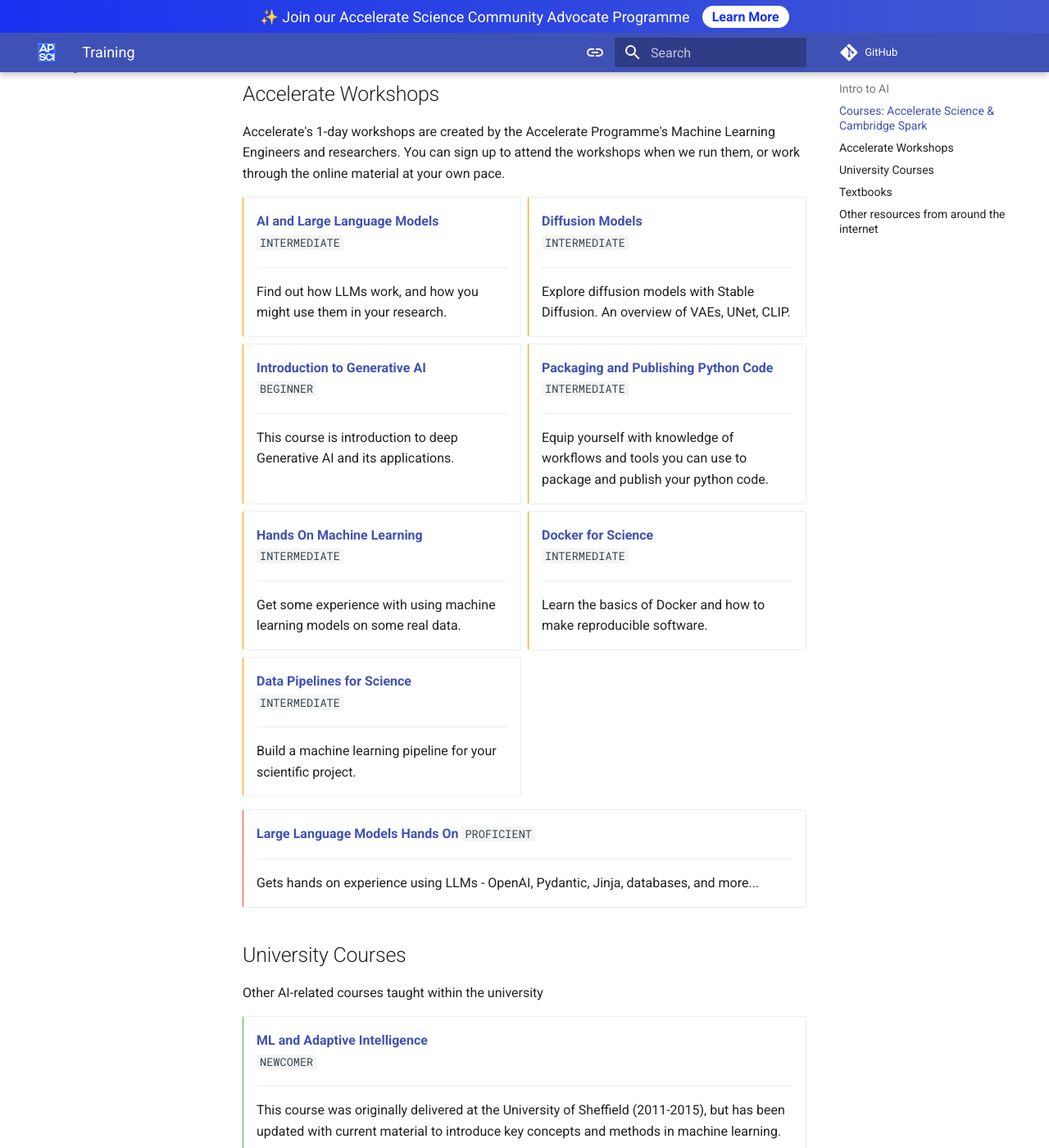
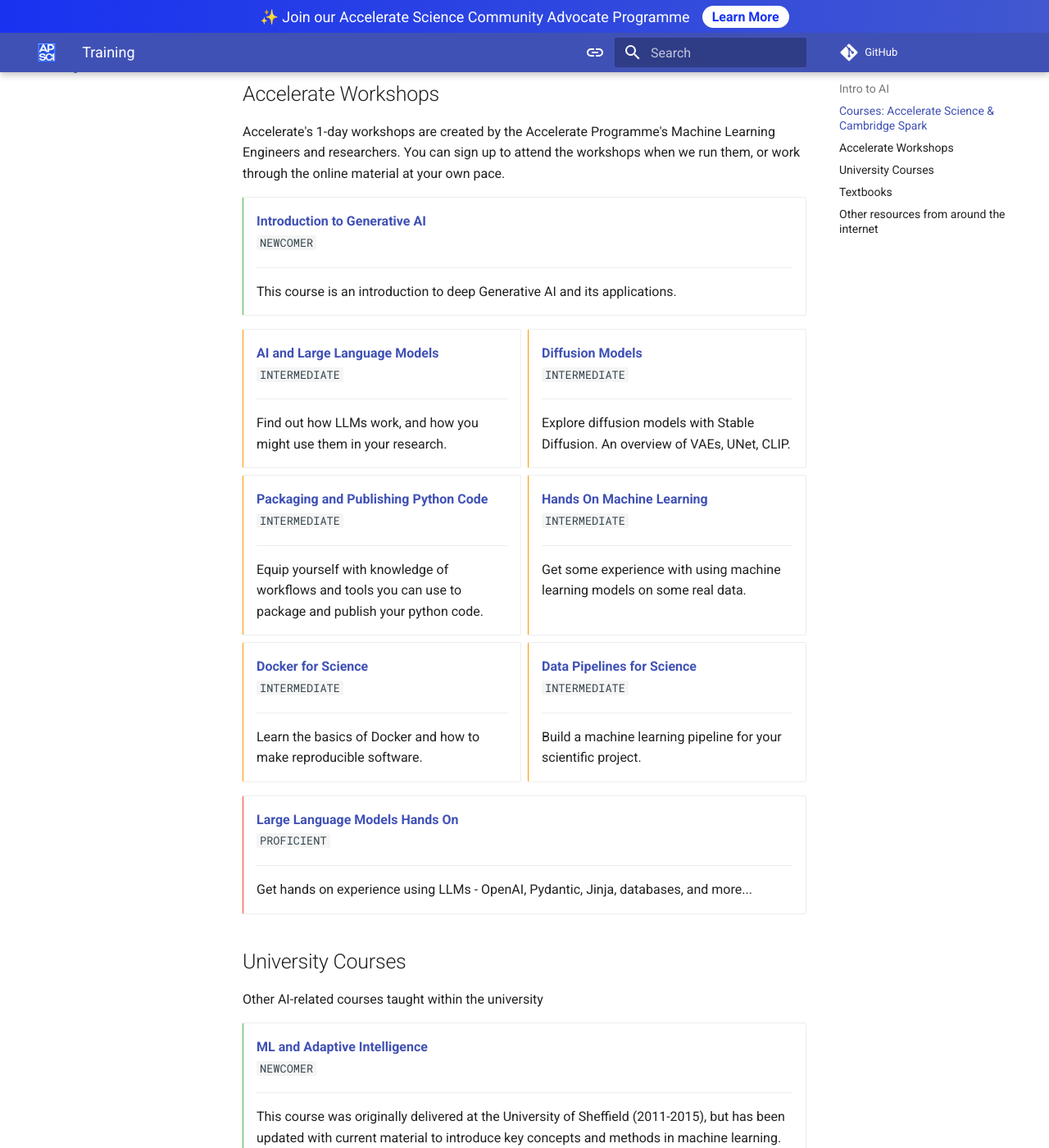
Before and after one commit to acceleratescience/resource-hub, an MkDocs documentation site: the page built from docs/training.md, in a window 1280 px wide and 1400 px high, scrolled down 1816 px. Shown: the whole window at 82% size. Built offline with MkDocs 1.6.1 and Material for MkDocs 9.7.7, drawn with Linux system fonts in a browser that asks for light colours; comment, search, counter and statistics services are not loaded.

Commit message:
fix: moved Generative AI course to newcomer section

```diff
--- a/docs/training.md
+++ b/docs/training.md
@@ -56,6 +56,15 @@ These online courses are run jointly between the Accelerate programme and Cambri
 ## Accelerate Workshops
 Accelerate's 1-day workshops are created by the Accelerate Programme's Machine Learning Engineers and researchers. You can sign up to attend the workshops when we run them, or work through the online material at your own pace.
 
+<div class="grid cards newcomer" markdown>
+
+-   [__Introduction to Generative AI__](https://github.com/acceleratescience/GenAI)<br>`NEWCOMER`
+
+    ---
+    This course is an introduction to deep Generative AI and its applications.
+
+</div>
+
 <div class="grid cards intermediate" markdown>
 
 -   [__AI and Large Language Models__](https://docs.science.ai.cam.ac.uk/large-language-models/)<br>`INTERMEDIATE`
@@ -68,12 +77,6 @@ Accelerate's 1-day workshops are created by the Accelerate Programme's Machine L
 
     ---
     Explore diffusion models with Stable Diffusion. An overview of VAEs, UNet, CLIP.
-
-
--   [__Introduction to Generative AI__](https://github.com/acceleratescience/GenAI)<br>`BEGINNER`
-
-    ---
-    This course is introduction to deep Generative AI and its applications.
 
 
 -   [__Packaging and Publishing Python Code__](https://docs.science.ai.cam.ac.uk/packaging-publishing/)<br>`INTERMEDIATE`
@@ -103,10 +106,10 @@ Accelerate's 1-day workshops are created by the Accelerate Programme's Machine L
 
 <div class="grid cards proficient" markdown>
 
--   [__Large Language Models Hands On__](https://docs.science.ai.cam.ac.uk/hands-on-llms/) `PROFICIENT`
+-   [__Large Language Models Hands On__](https://docs.science.ai.cam.ac.uk/hands-on-llms/) <br>`PROFICIENT`
 
     ---
-    Gets hands on experience using LLMs - OpenAI, Pydantic, Jinja, databases, and more...
+    Get hands on experience using LLMs - OpenAI, Pydantic, Jinja, databases, and more...
 
 </div>
 
```
